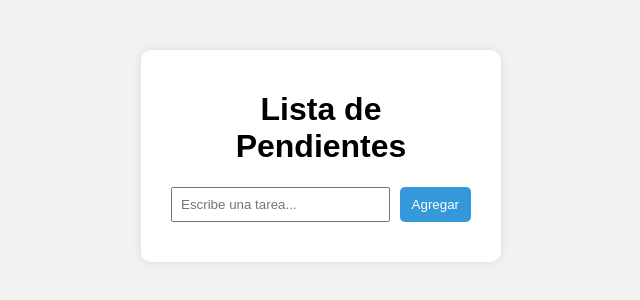
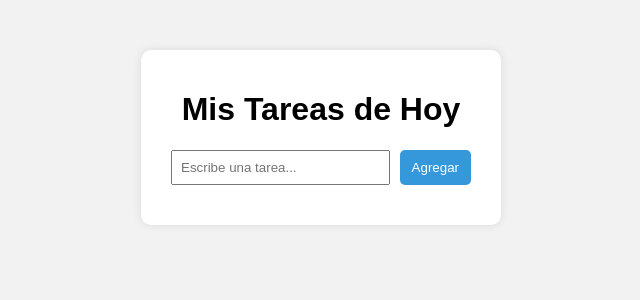
Before and after one commit to cesarkey2/registro-tareas-git, a plain HTML site: page index.html in a window 1280 px wide. Shown: the whole page, without its empty margins (319-959 px from the left). Drawn offline with Linux system fonts and the light colour scheme.

Commit message:
Modificar título en cambio1

```diff
--- a/index.html
+++ b/index.html
@@ -8,7 +8,7 @@
 </head>
 <body>
   <div class="container">
-    <h1>Lista de Pendientes</h1>
+    <h1>Mis Tareas de Hoy</h1>
     <form id="task-form">
       <input type="text" id="task-input" placeholder="Escribe una tarea..." required />
       <button type="submit">Agregar</button>
```
